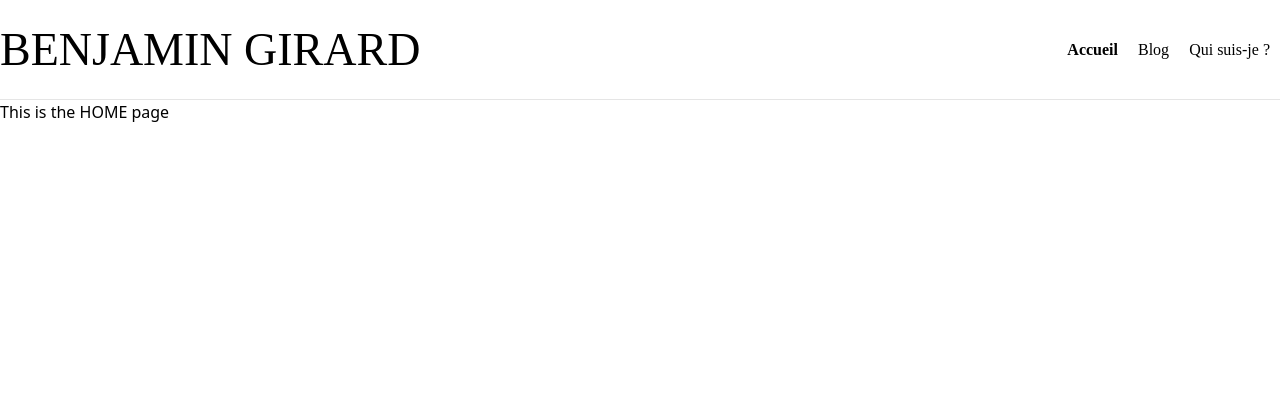
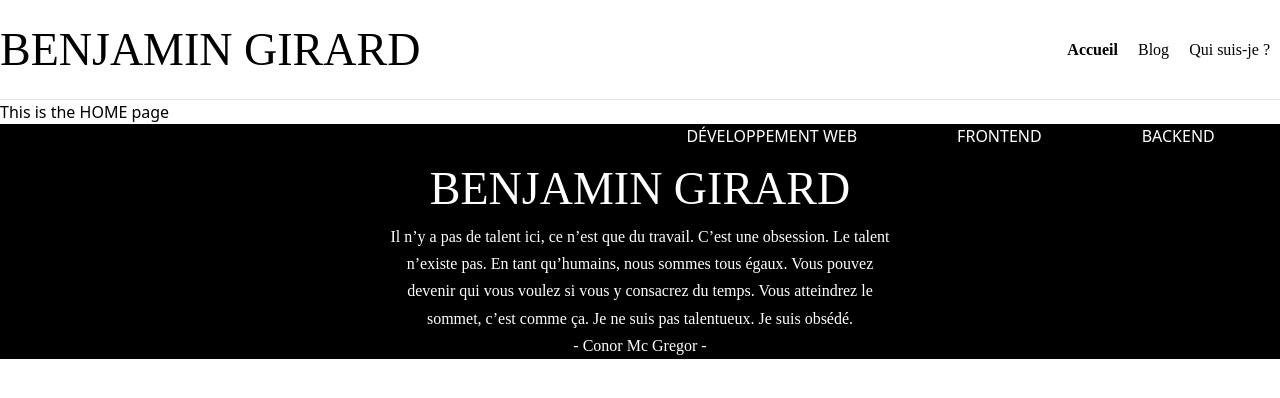
Before and after one commit to benaor/_nextjs_blog-benjamin, a Next.js app: page /Home in a window 1280 px wide. Shown: the top 398 px of the page. Built offline with nearby package versions, Linux system fonts and the light colour scheme.

Commit message:
Create Citation and add in footer

```diff
--- /dev/null
+++ b/components/molecules/Citation/Citation.tsx
@@ -0,0 +1,24 @@
+import * as React from 'react'
+import { PropType } from './Citation.types'
+
+const Citation: React.FunctionComponent<PropType> = ({
+  children,
+  author = 'Artiste inconnu'
+}: PropType) => {
+  const styles: React.CSSProperties = {
+    width: '40%',
+    margin: 'auto',
+    textAlign: 'center',
+    fontFamily: 'Abhaya-libre',
+    lineHeight: '1.7'
+  }
+
+  return (
+    <div data-testid="Citation" style={styles}>
+      <p>{children}</p>
+      <p data-testid={author}>- {author} -</p>
+    </div>
+  )
+}
+
+export default Citation
--- /dev/null
+++ b/components/molecules/Citation/Citation.types.ts
@@ -0,0 +1,6 @@
+import { ReactNode } from 'react'
+
+export type PropType = {
+  children: ReactNode
+  author?: string
+}
--- /dev/null
+++ b/components/molecules/Citation/index.ts
@@ -0,0 +1 @@
+export { default } from './Citation'
--- a/components/organisms/Footer/Footer.tsx
+++ b/components/organisms/Footer/Footer.tsx
@@ -1,7 +1,44 @@
 import * as React from 'react'
+import { Colors } from '../../../styles/Colors.enum'
+import Logo from '../../atoms/Logo'
+import Citation from '../../molecules/Citation'
+import HorizontalScrollingBar from '../../molecules/HorizontalScrollingBar'
 
 const Footer: React.FunctionComponent = () => {
-  return <footer data-testid="Footer"></footer>
+  const itemsToScroll: Array<string> = [
+    'Développement web',
+    'Frontend',
+    'Backend',
+    'Conception',
+    'Javascript',
+    'React',
+    'TypeScript',
+    'NextJS',
+    'ExpressJS'
+  ]
+
+  const style: React.CSSProperties = {
+    backgroundColor: Colors.BLACK,
+    color: Colors.WHITE,
+    width: '100%',
+    overflow: 'hidden',
+    display: 'flex',
+    flexDirection: 'column',
+    alignItems: 'center'
+  }
+
+  return (
+    <footer data-testid="Footer" style={style}>
+      <HorizontalScrollingBar itemsToScroll={itemsToScroll} />
+      <Logo />
+      <Citation author="Conor Mc Gregor">
+        Il n’y a pas de talent ici, ce n’est que du travail. C’est une obsession. Le talent n’existe
+        pas. En tant qu’humains, nous sommes tous égaux. Vous pouvez devenir qui vous voulez si vous
+        y consacrez du temps. Vous atteindrez le sommet, c’est comme ça. Je ne suis pas talentueux.
+        Je suis obsédé.
+      </Citation>
+    </footer>
+  )
 }
 
 export default Footer
```
Also changed, not shown: 1 other file (tests, documents, lock files or other folders).
